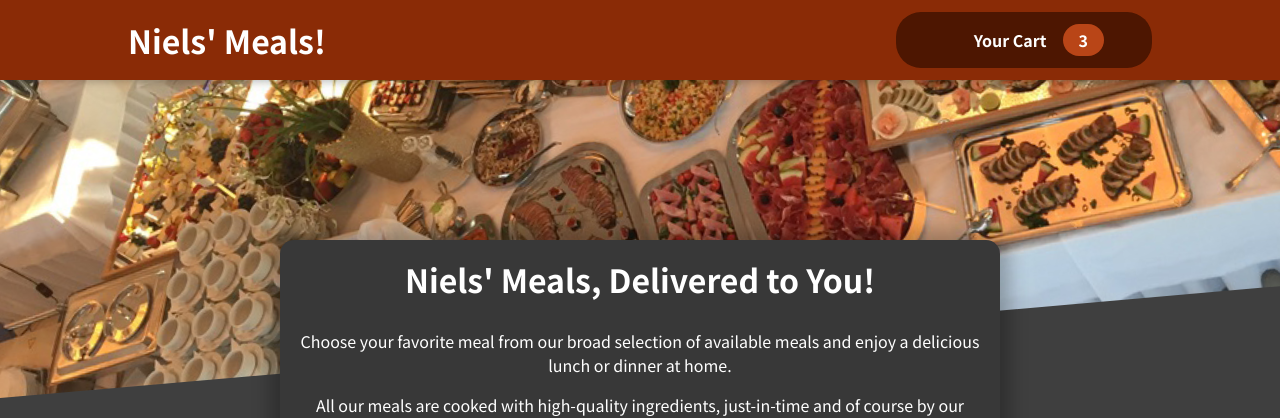
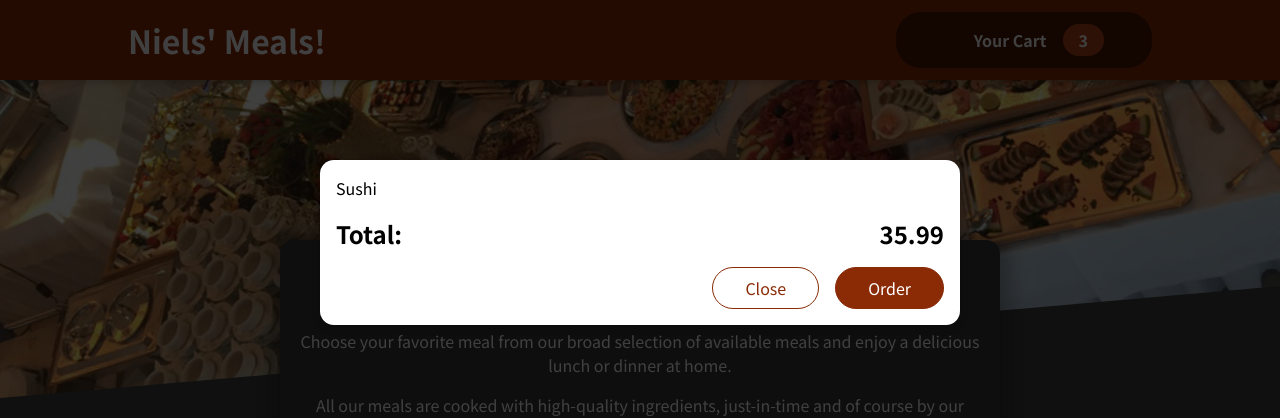
Before and after one commit to nielsmichael/react-food-app, a React (Create React App) app: page / in a window 1280 px wide. Shown: the top 418 px of the page. Built offline with nearby package versions, Linux system fonts and the light colour scheme; some icons are missing.

Commit message:
Add modal for cart using reactDOM portals

```diff
--- a/public/index.html
+++ b/public/index.html
@@ -23,21 +23,15 @@
       Unlike "/favicon.ico" or "favicon.ico", "%PUBLIC_URL%/favicon.ico" will
       work correctly both with client-side routing and a non-root public URL.
       Learn how to configure a non-root public URL by running `npm run build`.
+
+      very cool, thank you react
     -->
     <title>React App</title>
   </head>
   <body>
     <noscript>You need to enable JavaScript to run this app.</noscript>
+    <div id="overlays"></div>
+    <!-- Portal for overlays -->
     <div id="root"></div>
-    <!--
-      This HTML file is a template.
-      If you open it directly in the browser, you will see an empty page.
-
-      You can add webfonts, meta tags, or analytics to this file.
-      The build step will place the bundled scripts into the <body> tag.
-
-      To begin the development, run `npm start` or `yarn start`.
-      To create a production bundle, use `npm run build` or `yarn build`.
-    -->
   </body>
 </html>
--- a/src/App.js
+++ b/src/App.js
@@ -2,10 +2,12 @@
 
 import Header from "./components/Layout/Header";
 import Meals from "./components/Meals/Meals";
+import Cart from "./components/Cart/Cart";
 
 function App() {
   return (
     <>
+      <Cart />
       <Header />
       <Meals />
     </>
--- a/src/components/Cart/Cart.js
+++ b/src/components/Cart/Cart.js
@@ -1,4 +1,5 @@
 import React from "react";
+import Modal from "../UI/Modal";
 import classes from "./Cart.module.css";
 
 const Cart = (props) => {
@@ -18,20 +19,18 @@
   );
 
   return (
-    <div>
+    <Modal>
       {cartItems}
       <div className={classes.total}>
         <span>Total:</span>
-        <span>
-          {/* Hardcode for now */}
-          35.99
-        </span>
+        {/* Hardcode for now */}
+        <span>35.99</span>
       </div>
       <div className={classes.actions}>
         <button className={classes["button--alt"]}>Close</button>
         <button className={classes.button}>Order</button>
       </div>
-    </div>
+    </Modal>
   );
 };
 
--- /dev/null
+++ b/src/components/UI/Modal.js
@@ -0,0 +1,37 @@
+import React from "react";
+import ReactDOM from "react-dom";
+
+import classes from "./Modal.module.css";
+
+const Backdrop = () => {
+  return <div className={classes.backdrop} />;
+};
+
+const ModalOverlay = (props) => {
+  return (
+    <div className={classes.modal}>
+      <div className={classes.content}>{props.children}</div>
+    </div>
+  );
+};
+
+const portalElement = document.getElementById("overlays");
+
+const Modal = (props) => {
+  return (
+    <>
+      {ReactDOM.createPortal(<Backdrop />, portalElement)}
+      {ReactDOM.createPortal(
+        <ModalOverlay>{props.children}</ModalOverlay>,
+        portalElement
+      )}
+    </>
+    /*
+      We actually don't need to use portals here, we could instead just have:
+      <Backdrop />
+      <ModalOverlay>{props.children}</ModalOverlay>
+    */
+  );
+};
+
+export default Modal;
--- /dev/null
+++ b/src/components/UI/Modal.module.css
@@ -0,0 +1,40 @@
+.backdrop {
+  position: fixed;
+  top: 0;
+  left: 0;
+  width: 100%;
+  height: 100vh;
+  z-index: 20;
+  background-color: rgba(0, 0, 0, 0.75);
+}
+
+.modal {
+  position: fixed;
+  top: 20vh;
+  left: 5%;
+  width: 90%;
+  background-color: white;
+  padding: 1rem;
+  border-radius: 14px;
+  box-shadow: 0 2px 8px rgba(0, 0, 0, 0.25);
+  z-index: 30;
+  animation: slide-down 300ms ease-out forwards;
+}
+
+@media (min-width: 768px) {
+  .modal {
+    width: 40rem;
+    left: calc(50% - 20rem);
+  }
+}
+
+@keyframes slide-down {
+  from {
+    opacity: 0;
+    transform: translateY(-3rem);
+  }
+  to {
+    opacity: 1;
+    transform: translateY(0);
+  }
+}
```
